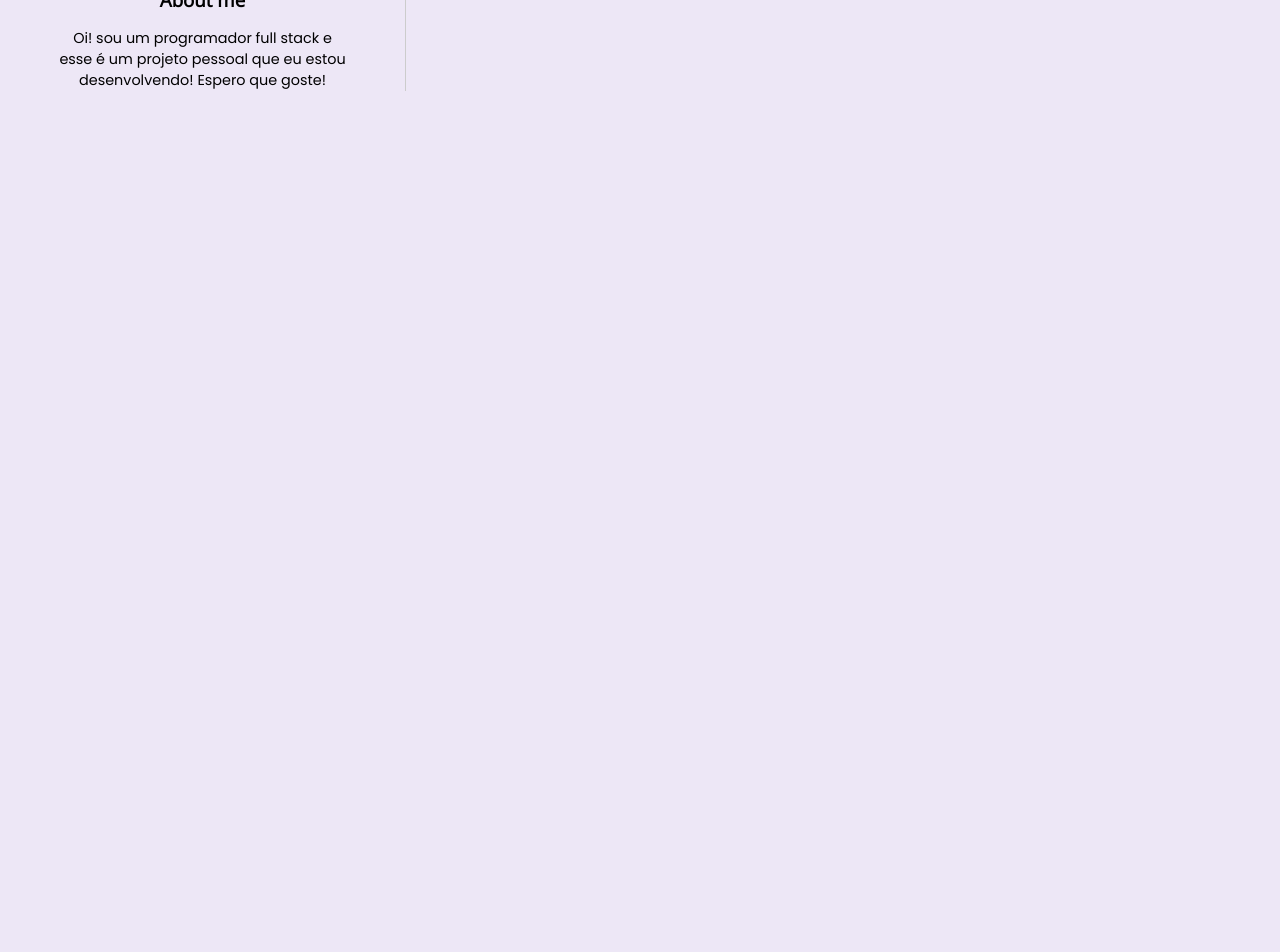
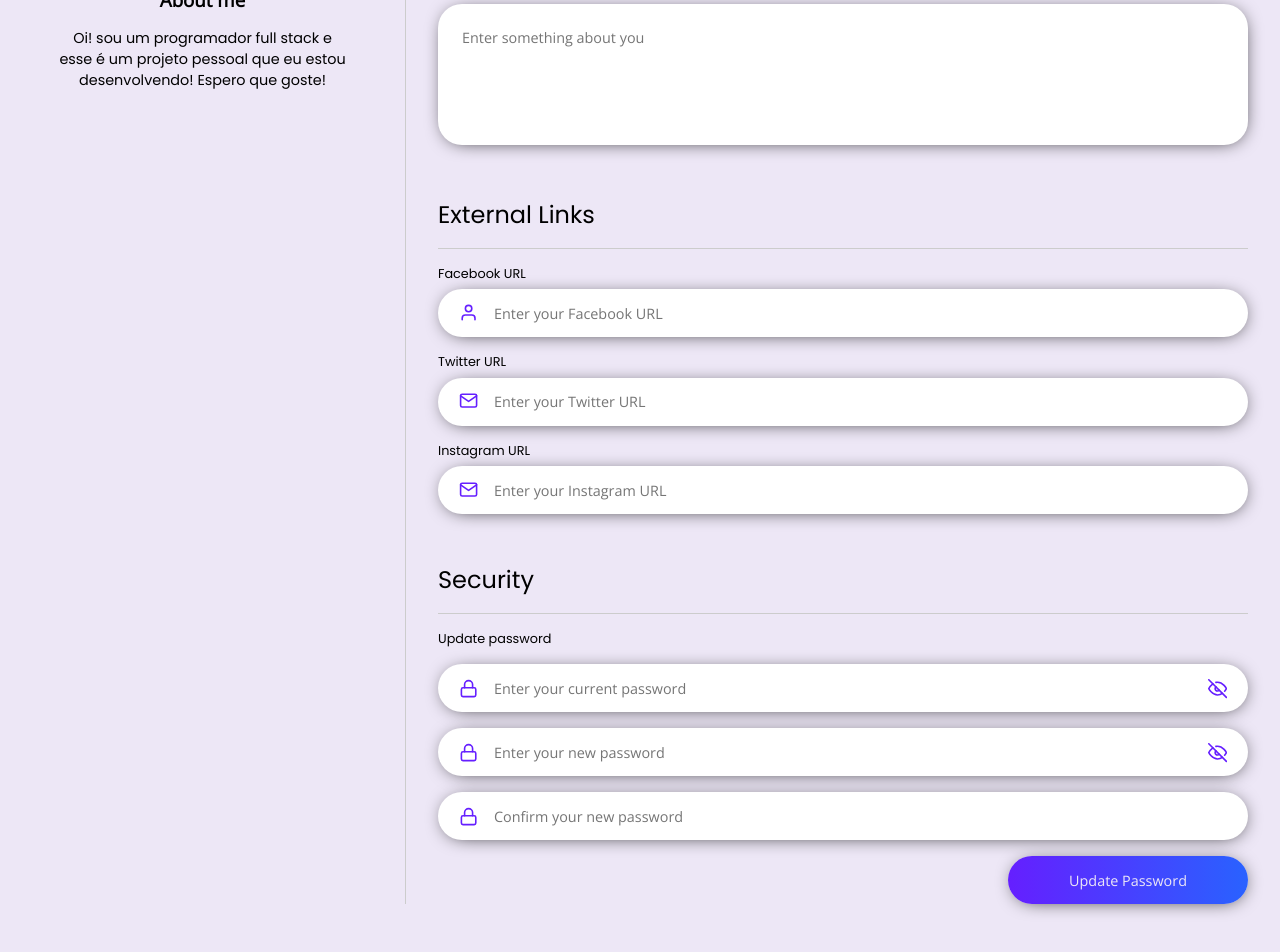
Before and after one commit to brenomacedo/hello-friend, a Next.js app: page /profile/edit in a window 1280 px wide. Shown: the part 680-1632 px from the top of the page. Before the commit the page ends 835 px from the top, so only its background shows below. Built offline with nearby package versions, Linux system fonts and the light colour scheme.

Commit message:
Edit screen

```diff
--- a/src/components/PasswordInput.tsx
+++ b/src/components/PasswordInput.tsx
@@ -7,10 +7,11 @@ interface PasswordInputProps {
     Icon: IconType
     toggleEye?: boolean
     placeholder: string
+    width?: string
 }
 
 export default
-    React.forwardRef<HTMLInputElement, PasswordInputProps>(({ Icon, toggleEye = true, placeholder }, ref) => {
+    React.forwardRef<HTMLInputElement, PasswordInputProps>(({ Icon, toggleEye = true, placeholder, width }, ref) => {
 
     const [viewPassword, setViewPassword] = useState(false)
 
@@ -28,7 +29,8 @@ export default
                     <FiEyeOff className={styles.eye} onClick={toggleViewPassword} />
                 )
             )}
-            <input ref={ref} type={viewPassword ? 'text' : 'password'} placeholder={placeholder} />
+            <input ref={ref} type={viewPassword ? 'text' : 'password'} placeholder={placeholder}
+                style={{ width }} />
         </div>
     )
 })
--- a/src/pages/profile/edit.tsx
+++ b/src/pages/profile/edit.tsx
@@ -2,8 +2,9 @@ import styles from '../../styles/edit.module.scss'
 import TopBar from "../../components/TopBar"
 import Image from 'next/image'
 import Button from '../../components/Button'
+import PasswordInput from '../../components/PasswordInput'
 import InfoInput from '../../components/InfoInput'
-import { FiMail, FiUser } from 'react-icons/fi'
+import { FiLock, FiMail, FiUser } from 'react-icons/fi'
 
 export default function Edit() {
     return (
@@ -42,7 +43,7 @@ export default function Edit() {
 
                 </div>
                 <div className={styles.editProfile}>
-                    <div className={styles.basicInfo}>
+                <div className={styles.basicInfo}>
                         <h2>Basic info</h2>
                         <Button width='8rem' marginTop='0'>
                             Save
@@ -53,6 +54,37 @@ export default function Edit() {
                         <InfoInput label='E-mail' Icon={FiMail} width='100%'/>
                         <InfoInput label='Title' Icon={FiMail} width='100%'/>
                     </div>
+                    <div className={styles.specificInfo}>
+                        <h2>Specific information</h2>
+                    </div>
+                    <div className={styles.specificInfoFields}>
+                        <p>About you</p>
+                        <textarea className={styles.textarea} placeholder='Enter something about you'>
+
+                        </textarea>
+                    </div>
+                    <div className={styles.specificInfo}>
+                        <h2>External Links</h2>
+                    </div>
+                    <div className={styles.specificInfoFields}>
+                        <InfoInput label='Facebook URL' Icon={FiUser} width='100%'/>
+                        <InfoInput label='Twitter URL' Icon={FiMail} width='100%'/>
+                        <InfoInput label='Instagram URL' Icon={FiMail} width='100%'/>
+                    </div>
+                    <div className={styles.specificInfo}>
+                        <h2>Security</h2>
+                    </div>
+                    <div className={styles.specificInfoFields}>
+                        <p>Update password</p>
+                        <PasswordInput placeholder='Enter your current password' Icon={FiLock} width='100%'/>
+                        <PasswordInput placeholder='Enter your new password' Icon={FiLock} width='100%' />
+                        <PasswordInput placeholder='Confirm your new password' Icon={FiLock}
+                            width='100%' toggleEye={false} />
+
+                        <div className={styles.updatePassword}>
+                            <Button width='15rem'>Update Password</Button>
+                        </div>
+                    </div>
                 </div>
             </div>
         </div>
--- a/src/styles/edit.module.scss
+++ b/src/styles/edit.module.scss
@@ -113,8 +113,55 @@
 
             .basicInfoFields {
                 max-width: 1280px;
+            }
+
+            .specificInfo {
+                margin-top: 3rem;
+                max-width: 1280px;
+                display: flex;
+                justify-content: space-between;
+                align-items: center;
+                padding-bottom: 1rem;
+                border-bottom: 1px solid var(--gray);
+
+                h2 {
+                    font-family: var(--poppins);
+                    font-weight: 400;
+                }
+            }
+
+            .specificInfoFields {
+                max-width: 1280px;
+                margin-top: 1rem;
+
+                p {
+                    font-family: var(--poppins);
+                    font-size: 0.8rem;
+                }
+
+                .updatePassword {
+                    display: flex;
+                    justify-content: flex-end;
+                }
+
+                .textarea {
+                    outline: none;
+                    margin-top: 0.5rem;
+                    width: 100%;
+                    resize: none;
+                    height: 8.8rem;
+                    padding: 1.5rem;
+                    border: none;
+                    border-radius: 1.5rem;
+                    -webkit-box-shadow: 1px 2px 19px -7px #000000;
+                    box-shadow: 1px 2px 19px -7px #000000;
+
+                    font-family: var(--open-sans);
+                    font-size: 0.9rem;
+                }
 
             }
         }
+
     }
 }
```
